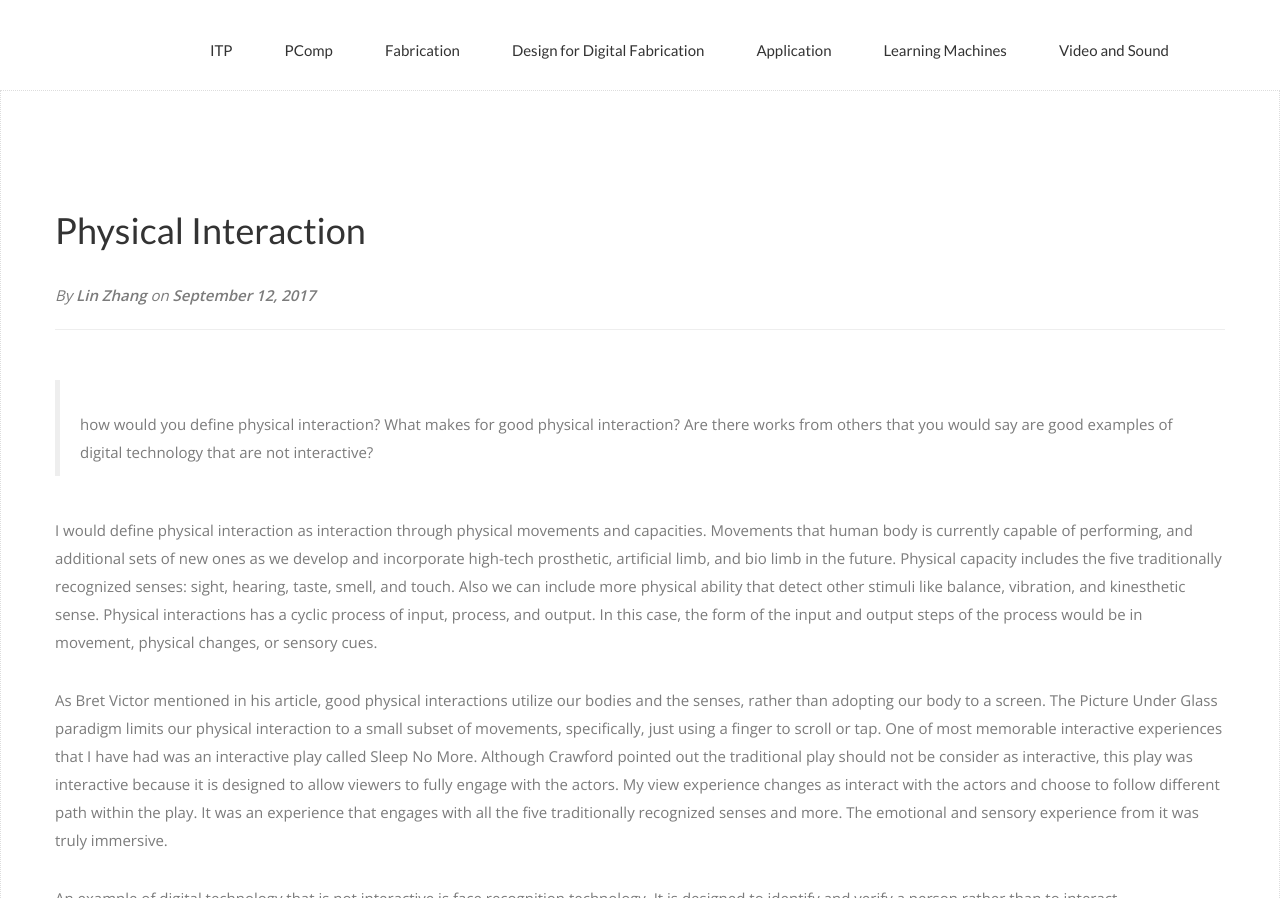
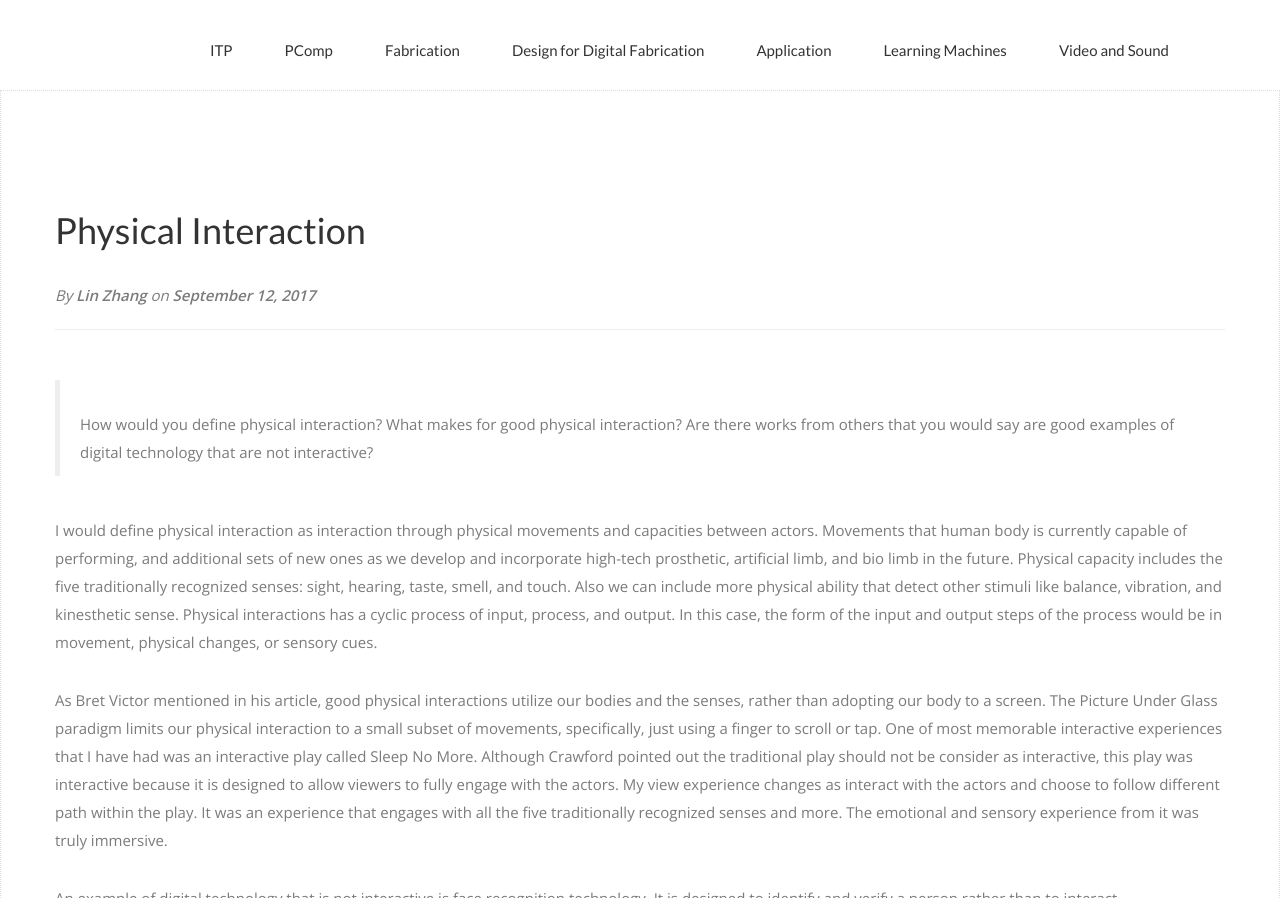
Before and after one commit to linzhangcs/linzhangcs.github.io, a Jekyll site: the page built from _posts/2017-09-12-pcomp.md, in a window 1280 px wide, cut to the strip 0-898 px from the top of the page. Built offline with Jekyll 4.4.1, drawn with Linux system fonts in a browser that asks for light colours; nearby versions of some CDN libraries; some web fonts are replaced; comment, search, counter and statistics services are not loaded.

Commit message:
edit for pcomp

```diff
--- a/_posts/2017-09-12-pcomp.md
+++ b/_posts/2017-09-12-pcomp.md
@@ -7,9 +7,9 @@ layout: post
 comments: true
 category: pcomp
 ---
-> how would you define physical interaction? What makes for good physical interaction? Are there works from others that you would say are good examples of digital technology that are not interactive?
+> How would you define physical interaction? What makes for good physical interaction? Are there works from others that you would say are good examples of digital technology that are not interactive?
 
-I would define physical interaction as interaction through physical movements and capacities. Movements that human body is currently capable of performing, and additional sets of new ones as we develop and incorporate high-tech prosthetic, artificial limb, and bio limb in the future. Physical capacity includes the five traditionally recognized senses: sight, hearing, taste, smell, and touch. Also we can include more physical ability that detect other stimuli like balance, vibration, and kinesthetic sense.
+I would define physical interaction as interaction through physical movements and capacities between actors. Movements that human body is currently capable of performing, and additional sets of new ones as we develop and incorporate high-tech prosthetic, artificial limb, and bio limb in the future. Physical capacity includes the five traditionally recognized senses: sight, hearing, taste, smell, and touch. Also we can include more physical ability that detect other stimuli like balance, vibration, and kinesthetic sense.
 Physical interactions has a cyclic process of input, process, and output. In this case, the form of the input and output steps of the process would be in movement, physical changes, or sensory cues.
 
 As Bret Victor mentioned in his article, good physical interactions utilize our bodies and the senses, rather than adopting our body to a screen. The Picture Under Glass paradigm limits our physical interaction to a small subset of movements, specifically, just using a finger to scroll or tap. One of most memorable interactive experiences that I have had was an interactive play called Sleep No More. Although Crawford pointed out the traditional play should not be consider as interactive, this play was interactive because it is designed to allow viewers to fully engage with the actors. My view experience changes as interact with the actors and choose to follow different path within the play. It was an experience that engages with all the five traditionally recognized senses and more. The emotional and sensory experience from it was truly immersive.
```
Also changed, not shown: 3 other files.
